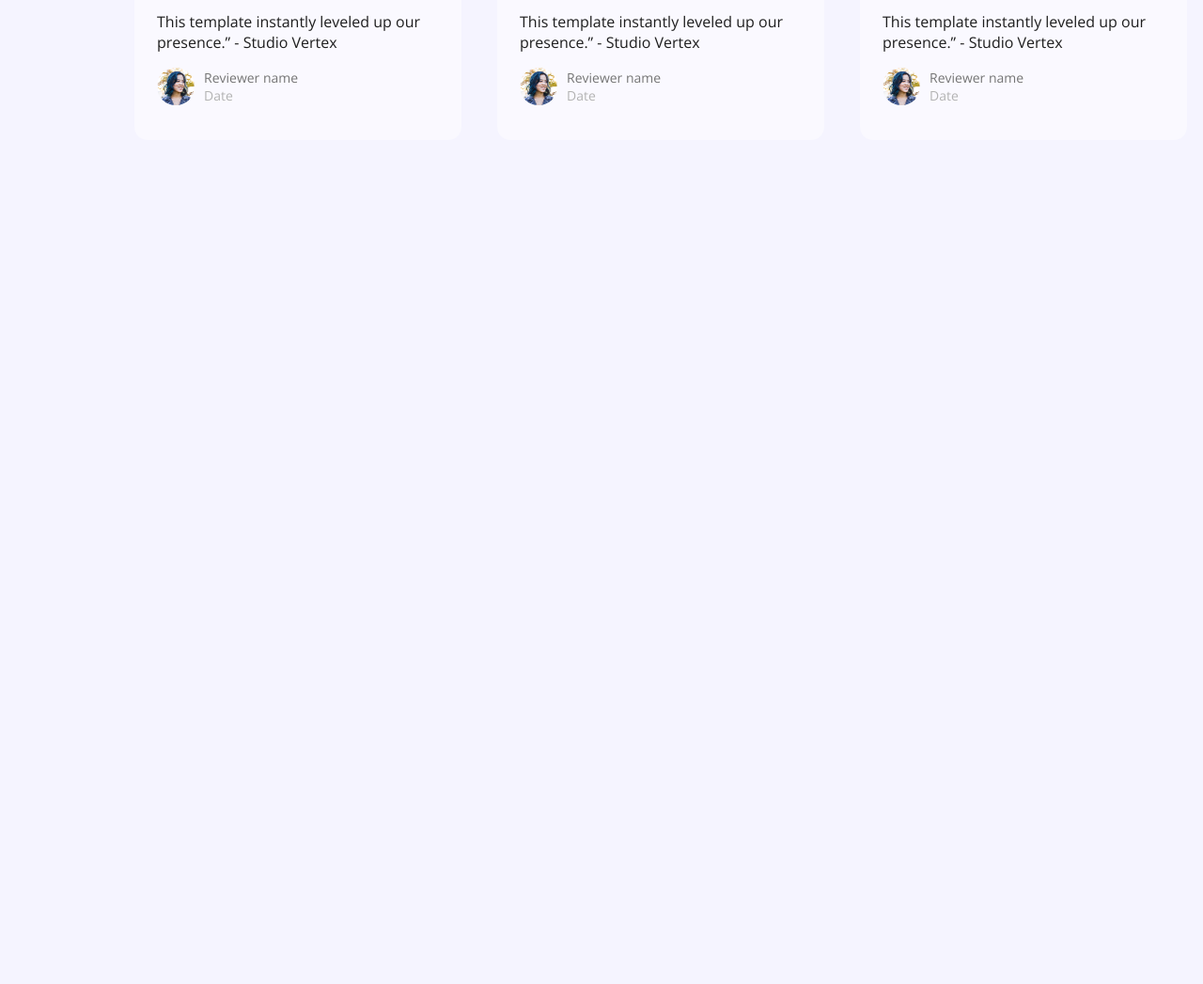
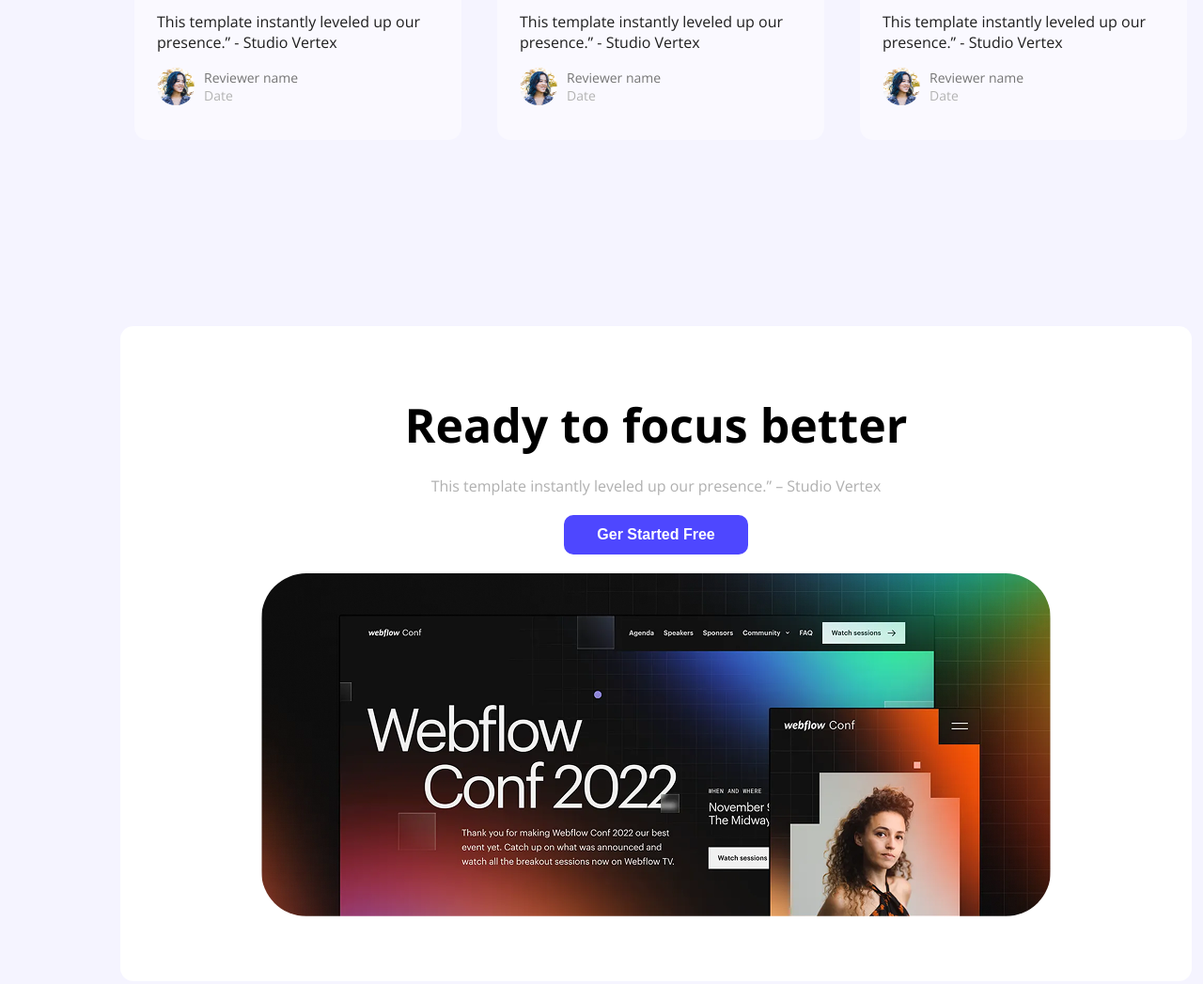
Before and after one commit to Shourav52/landing-launchpad, a plain HTML site: page index.html in a window 1280 px wide. Shown: the part 1793-2840 px from the top of the page at 94% size. Before the commit the page ends 1997 px from the top, so only its background shows below. Drawn offline with nearby package versions, Linux system fonts and the light colour scheme.

Commit message:
added banner section with title,description,button and image

```diff
--- a/index.html
+++ b/index.html
@@ -114,12 +114,19 @@
                             <p class="profile-title">Reviewer name</p>
                             <p class="profile-description">Date</p>
                         </div>
-                        </div>
+                    </div>
+                    </div>
+            </div>
+        </section>
 
-                </div>
+        <section class="banner-container">
+               <p class="banner-container-title">Ready to focus better</p>
+               <p class="banner-container-description">This template instantly leveled up our presence.” – Studio Vertex</p>
+               <button class="btn-primary">Ger Started Free</button>
+              <div>
+                 <img class="banner-container-pic" src="Assets/wc-big.png" alt="">
 
-
-            </div>
+              </div>
         </section>
     </main>
 
--- a/styles/launchpad.css
+++ b/styles/launchpad.css
@@ -179,3 +179,28 @@ body{
     color: #B3B3B3;
     margin: 0px;
 }
+.banner-container{
+    width: 1140px;
+    height: 696.77px;
+    border-radius: 14px;
+    background-color: #FFFFFF;
+    margin: 151px 120px;
+    text-align: center;
+}
+.banner-container-title{
+    font-size: 50px;
+    font-weight: bold;
+    color: #000000;
+    padding-top: 71px;
+    margin-bottom: 20px;
+}
+.banner-container-description{
+    color: #00000050;
+     margin-bottom: 20px;
+}
+.banner-container-pic{
+    border-radius: 48px;
+    width: 840px;
+    height: 364.77px;
+    margin-top: 20px;
+}
```
